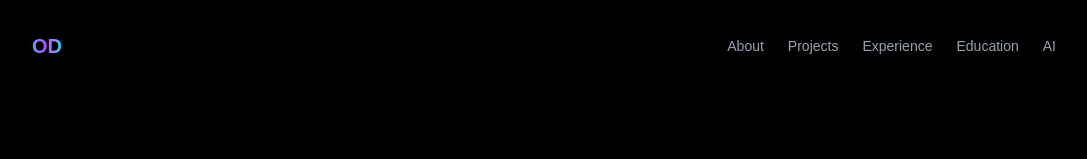
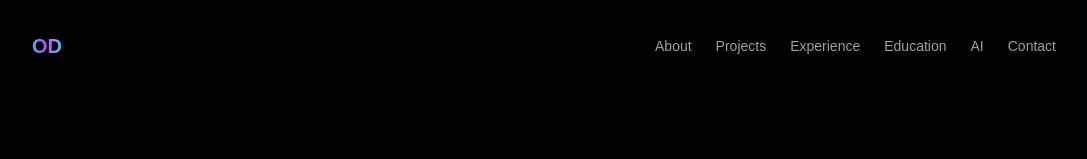
Before and after one commit to oridavid-web/aidd-ai-project, a Next.js app: page / in a window 1280 px wide. Shown: the top 159 px of the page, without its empty margins (96-1183 px from the left). Built offline with nearby package versions, Linux system fonts and the light colour scheme.

Commit message:
add contact nav link

```diff
--- a/app/page.tsx
+++ b/app/page.tsx
@@ -25,6 +25,7 @@ export default function Home() {
           <a href="#experience" className="hover:text-white transition">Experience</a>
           <a href="#education" className="hover:text-white transition">Education</a>
           <a href="#ai" className="hover:text-white transition">AI</a>
+          <a href="#contact" className="hover:text-white transition">Contact</a>
         </div>
       </nav>
 
```
